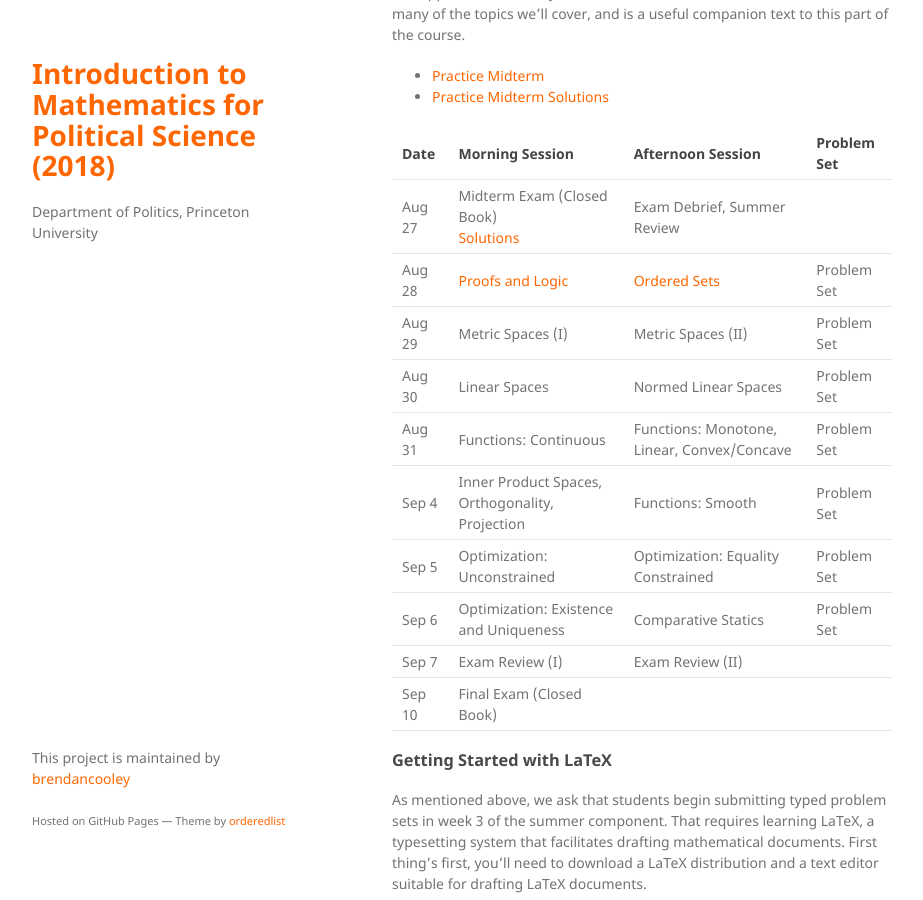
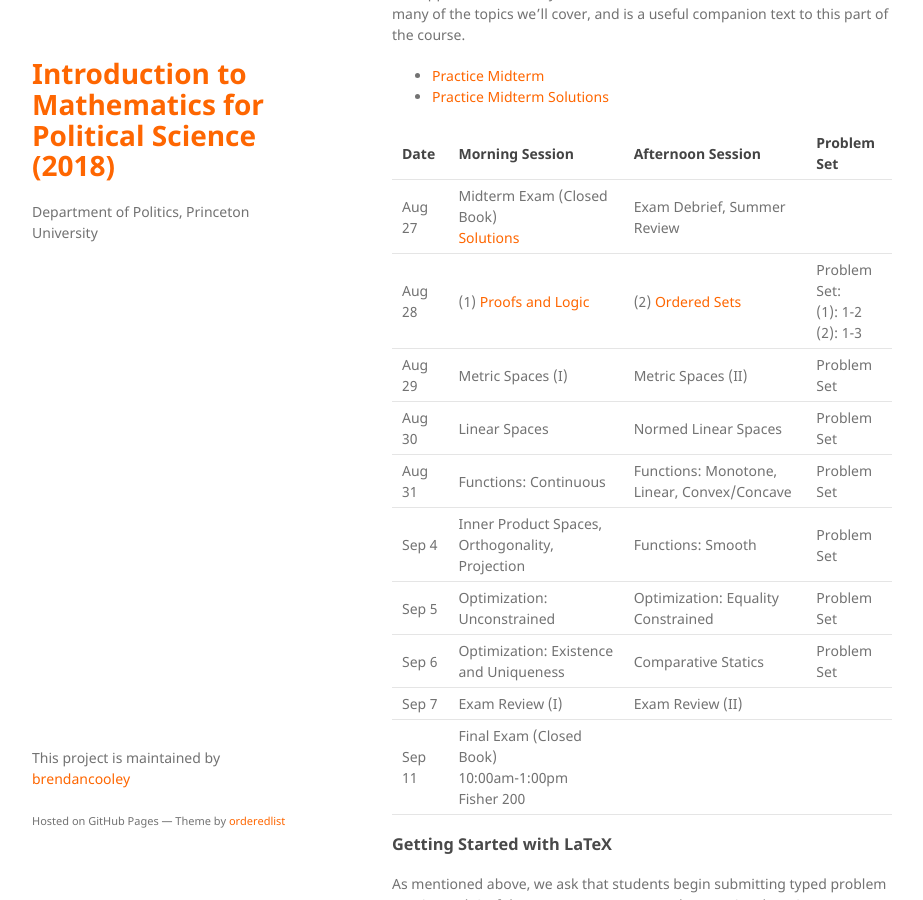
Before and after one commit to brendancooley/imps2019, a Jekyll site: the page built from index.md, in a window 1280 px wide and 900 px high, scrolled down 4023 px. Shown: the whole window, without its empty margins (178-1101 px from the left). Built offline with Jekyll 4.4.1, drawn with Linux system fonts in a browser that asks for light colours; nearby versions of some CDN libraries; a script that is not in the unit is left out; our own code applies the rules of GitHub Pages for plain Markdown files.

Commit message:
day 1 pset, exam time and place

```diff
--- a/index.md
+++ b/index.md
@@ -106,7 +106,7 @@ The appendix of McCarty and Meirowitz's book contains a nice treatment of many o
 | Date   | Morning Session             | Afternoon Session                               | Problem Set |
 |--------|-----------------------------|-------------------------------------------------|-------------|
 | Aug 27 | Midterm Exam (Closed Book) <br> [Solutions](https://rawgit.com/brendancooley/imps2018/master/exams/midtermSolutions.pdf)      | Exam Debrief, Summer Review                     |  |
-| Aug 28 | [Proofs and Logic](https://rawgit.com/brendancooley/imps2018/master/notes/1_logic&proofs.pdf)            | [Ordered Sets](https://rawgit.com/brendancooley/imps2018/master/notes/2_orderedSets.pdf)                              | Problem Set |
+| Aug 28 | (1) [Proofs and Logic](https://rawgit.com/brendancooley/imps2018/master/notes/1_logic&proofs.pdf)            | (2) [Ordered Sets](https://rawgit.com/brendancooley/imps2018/master/notes/2_orderedSets.pdf)                              | Problem Set: <br> (1): 1-2 <br> (2): 1-3 |
 | Aug 29 | Metric Spaces (I)    | Metric Spaces (II)                                  | Problem Set |
 | Aug 30 | Linear Spaces                  | Normed Linear Spaces | Problem Set |
 | Aug 31 | Functions: Continuous         | Functions: Monotone, Linear, Convex/Concave  | Problem Set |
@@ -114,7 +114,7 @@ The appendix of McCarty and Meirowitz's book contains a nice treatment of many o
 | Sep 5  | Optimization: Unconstrained | Optimization: Equality Constrained                    | Problem Set |
 | Sep 6  | Optimization: Existence and Uniqueness    | Comparative Statics             | Problem Set |
 | Sep 7  | Exam Review (I)   | Exam Review (II)                                     |  |
-| Sep 10 | Final Exam (Closed Book)    |                                                 |             |
+| Sep 11 | Final Exam (Closed Book) <br> 10:00am-1:00pm <br> Fisher 200   |                                                 |             |
 
 ### Getting Started with LaTeX
 
```
